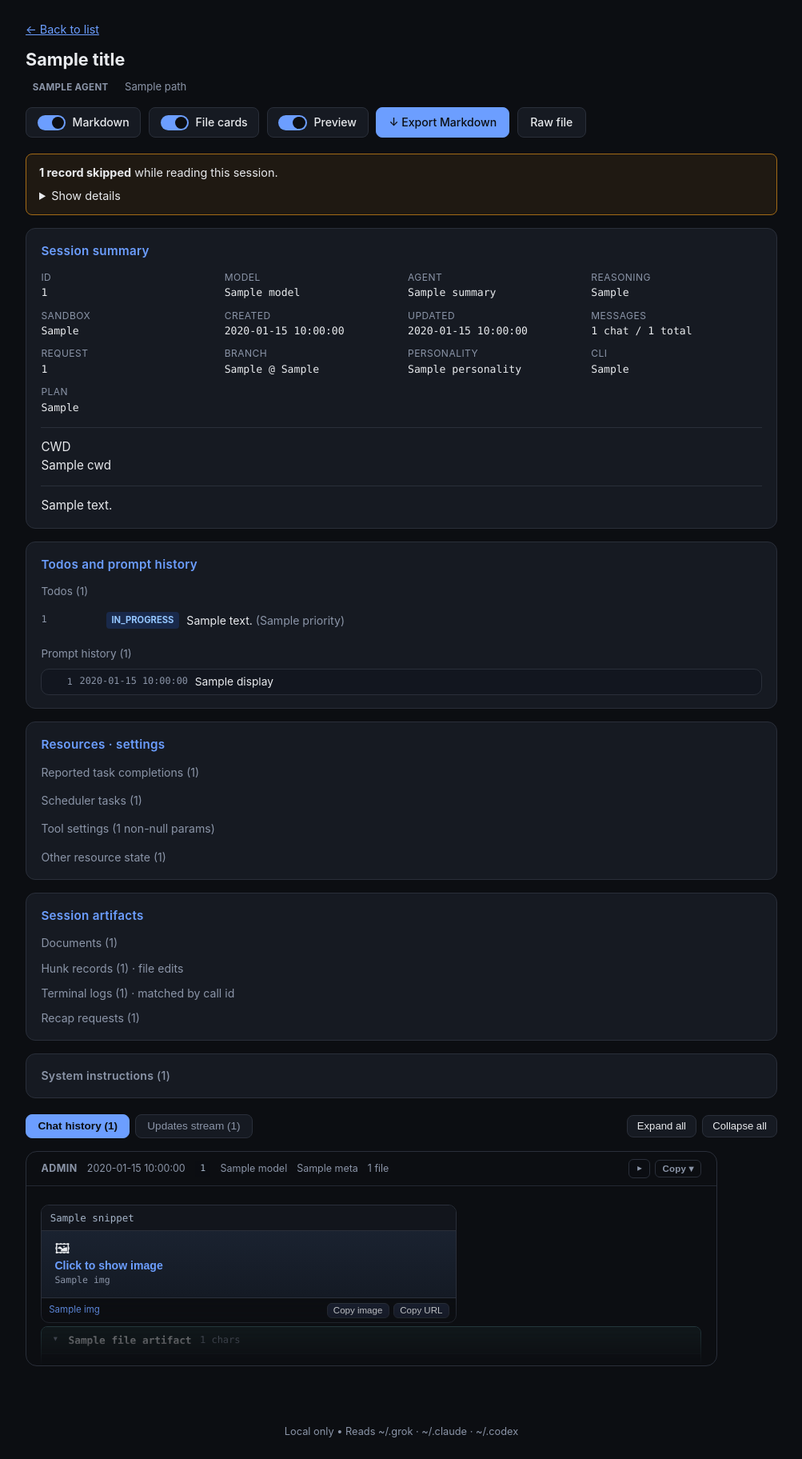
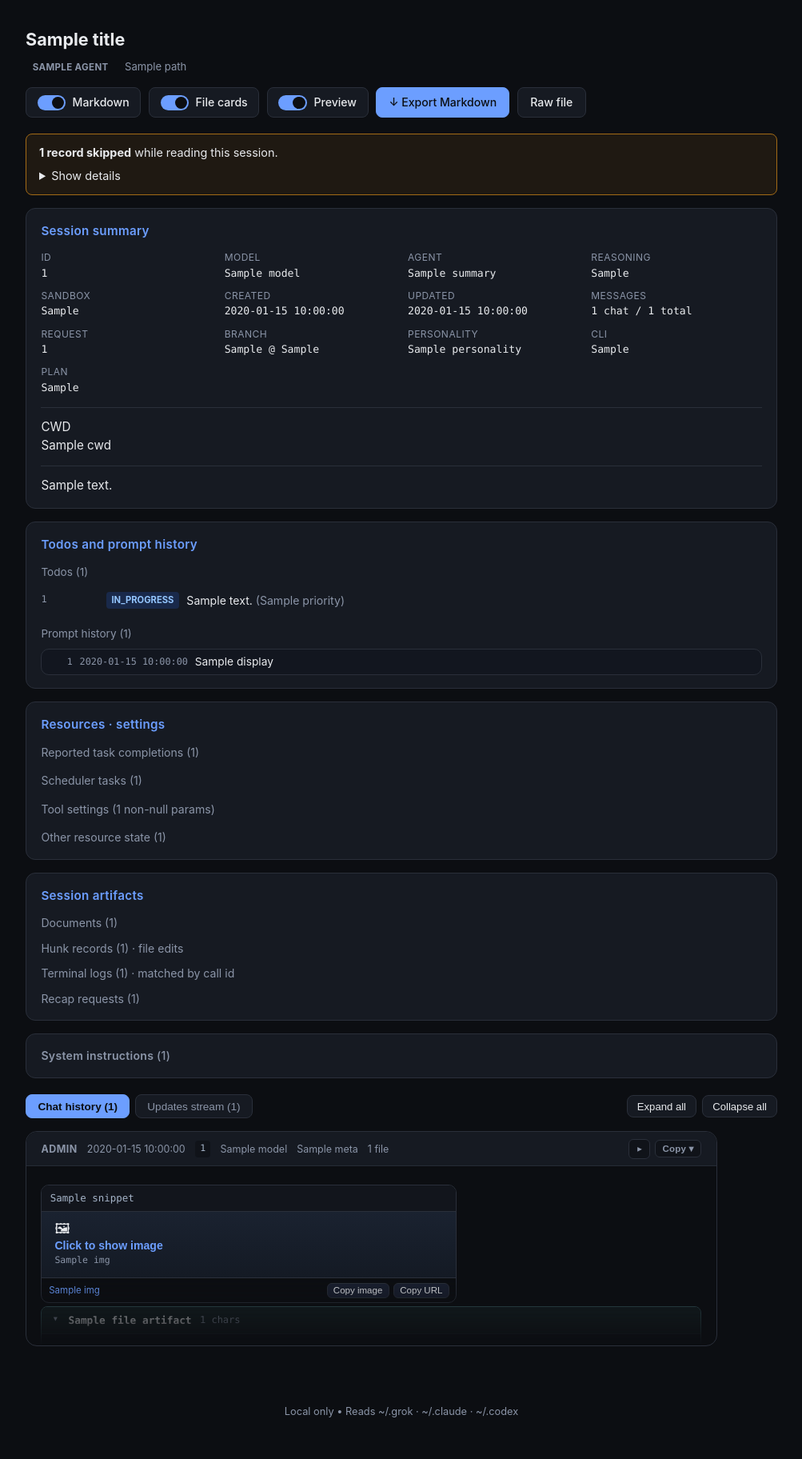
Before and after one commit to n3rdyguy/agent-session-viewer, a Flask app: template agent_session_viewer/templates/view.html in a window 1280 px wide. Shown: the part 60-1884 px from the top of the page at 80% size, without its empty margins (138-1141 px from the left). After the commit the page ends 1832 px from the top, so only its background shows below. Run offline with Flask 3, Linux system fonts and the light colour scheme; the template is opened without the code that fills it: most values are stand-ins (such as "Sample title", 1, 10 or a date in 2020); some libraries are stand-ins or nearby versions.

Commit message:
Polish sticky bubble headers and remove back link
Flush headers under the site bar, seal corner peek-through when stuck, drop the redundant Back to list link, and document WSL host binding on Windows 10.

```diff
--- a/agent_session_viewer/static/app.css
+++ b/agent_session_viewer/static/app.css
@@ -15,9 +15,10 @@
       --reason-bg: #1a1a2e;
       --reason-border: #3d3d6b;
       --system-bg: #1a1d24;
-      /* Sticky site header height (+ gap). Used for nested sticky bubble headers
-         and for scroll-into-view offsets (prompt-history deep links). */
-      --sticky-site-header-offset: 3.35rem;
+      /* Sticky site header height (flush, no gap). Used for nested sticky bubble
+         headers and for scroll-into-view offsets (prompt-history deep links).
+         JS overwrites this from the measured header height on load/resize. */
+      --sticky-site-header-offset: 3.1rem;
     }
     * { box-sizing: border-box; }
     body {
@@ -463,30 +464,40 @@
 
     .chat { display: flex; flex-direction: column; gap: 1.1rem; }
     .bubble {
-      max-width: 92%; padding: 0; border-radius: 14px;
+      --bubble-radius: 14px;
+      --bubble-header-bg: var(--card);
+      max-width: 92%; padding: 0; border-radius: var(--bubble-radius);
       border: 1px solid var(--border); position: relative;
       /* Do not set overflow:hidden/clip - it breaks position:sticky headers */
     }
     .bubble-body { padding: 0.75rem 1.15rem 0.9rem; }
-    .bubble.user { align-self: flex-end; background: var(--user-bg); border-bottom-right-radius: 4px; }
+    .bubble.user {
+      align-self: flex-end; background: var(--user-bg); --bubble-header-bg: var(--user-bg);
+      border-bottom-right-radius: 4px;
+    }
     .bubble.assistant, .bubble.agent_message {
-      align-self: flex-start; background: var(--assistant-bg); border-bottom-left-radius: 4px;
+      align-self: flex-start; background: var(--assistant-bg); --bubble-header-bg: var(--assistant-bg);
+      border-bottom-left-radius: 4px;
     }
     .bubble.reasoning {
       align-self: stretch; max-width: 100%; background: var(--reason-bg);
-      border-color: var(--reason-border); border-radius: 10px;
+      --bubble-header-bg: var(--reason-bg); --bubble-radius: 10px;
+      border-color: var(--reason-border); border-radius: var(--bubble-radius);
     }
     .bubble.system, .bubble.system_reminder {
       align-self: stretch; max-width: 100%; background: var(--system-bg);
-      border-radius: 10px; font-size: 0.85rem; opacity: 0.92;
+      --bubble-header-bg: var(--system-bg); --bubble-radius: 10px;
+      border-radius: var(--bubble-radius); font-size: 0.85rem; opacity: 0.92;
     }
     .bubble.tool_call, .bubble.event {
       align-self: stretch; max-width: 100%; background: var(--tool-bg);
-      border-color: var(--tool-border); border-radius: 10px; font-size: 0.88rem;
+      --bubble-header-bg: var(--tool-bg); --bubble-radius: 10px;
+      border-color: var(--tool-border); border-radius: var(--bubble-radius); font-size: 0.88rem;
     }
     .bubble.tool_result {
       align-self: stretch; max-width: 100%; background: var(--tool-result-bg);
-      border-color: var(--tool-result-border); border-radius: 10px; font-size: 0.88rem;
+      --bubble-header-bg: var(--tool-result-bg); --bubble-radius: 10px;
+      border-color: var(--tool-result-border); border-radius: var(--bubble-radius); font-size: 0.88rem;
     }
     /* tool_result starts collapsed; body preview vs full controlled by Preview toggle */
     .bubble[data-body-collapsed="true"] > .bubble-body {
@@ -525,8 +536,21 @@
       top: var(--sticky-site-header-offset);
       z-index: 8;
       padding: 0.55rem 1.15rem;
+      background: var(--bubble-header-bg);
+      /* Match the card’s top radius at rest so corners aren’t square inside the bubble */
+      border-top-left-radius: var(--bubble-radius, 14px);
+      border-top-right-radius: var(--bubble-radius, 14px);
       border-bottom: 1px solid rgba(42, 47, 58, 0.85);
       box-shadow: 0 1px 0 rgba(0,0,0,0.15);
+    }
+    /* When stuck under the site header: square top edges + opaque seal above so
+       scrolled content can’t peek through the rounded-corner wedges. */
+    .bubble-header.is-stuck {
+      border-top-left-radius: 0;
+      border-top-right-radius: 0;
+      box-shadow:
+        0 -12px 0 0 var(--bubble-header-bg),
+        0 1px 0 rgba(0,0,0,0.15);
     }
     .bubble-header-main {
       display: flex; gap: 0.75rem; align-items: center; flex-wrap: wrap; min-width: 0;
@@ -534,12 +558,6 @@
     .bubble-header-actions {
       display: flex; align-items: center; gap: 0.35rem; margin-left: auto; flex-shrink: 0;
     }
-    .bubble.user .bubble-header { background: var(--user-bg); }
-    .bubble.assistant .bubble-header, .bubble.agent_message .bubble-header { background: var(--assistant-bg); }
-    .bubble.reasoning .bubble-header { background: var(--reason-bg); }
-    .bubble.system .bubble-header, .bubble.system_reminder .bubble-header { background: var(--system-bg); }
-    .bubble.tool_call .bubble-header, .bubble.event .bubble-header { background: var(--tool-bg); }
-    .bubble.tool_result .bubble-header { background: var(--tool-result-bg); }
     .bubble-header .role { font-weight: 700; text-transform: uppercase; letter-spacing: 0.04em; }
     .bubble-header .msgid {
       font-family: ui-monospace, Menlo, Consolas, monospace; font-size: 0.72rem;
--- a/agent_session_viewer/static/app.js
+++ b/agent_session_viewer/static/app.js
@@ -19,16 +19,45 @@
   });
 
   // Keep scroll-margin / sticky bubble headers in sync with the real header height
-  // (wrap on narrow viewports can grow it beyond the CSS default).
+  // (wrap on narrow viewports can grow it beyond the CSS default). Stick flush
+  // under the site bar — no extra gap (content would show through otherwise).
+  function stickySiteHeaderOffsetPx() {
+    const raw = getComputedStyle(document.documentElement)
+      .getPropertyValue('--sticky-site-header-offset').trim();
+    const px = parseFloat(raw);
+    return Number.isFinite(px) ? px : 0;
+  }
+
   function syncStickyHeaderOffset() {
     const header = document.querySelector('body > header');
     if (!header) return;
-    const gap = 8; // small breathing room below the bar
-    const px = Math.ceil(header.getBoundingClientRect().height) + gap;
+    const px = Math.ceil(header.getBoundingClientRect().height);
     document.documentElement.style.setProperty('--sticky-site-header-offset', px + 'px');
+    updateStuckBubbleHeaders();
   }
+
+  // Toggle .is-stuck so sticky bubble headers can square off under the site bar
+  // and seal corner peeks (rounded radius would otherwise show scrolled content).
+  function updateStuckBubbleHeaders() {
+    const top = stickySiteHeaderOffsetPx();
+    document.querySelectorAll('.bubble-header').forEach(function(h) {
+      const bubble = h.closest('.bubble');
+      if (!bubble) {
+        h.classList.remove('is-stuck');
+        return;
+      }
+      const hr = h.getBoundingClientRect();
+      const br = bubble.getBoundingClientRect();
+      // Pinned when the header is at the sticky offset and the bubble still
+      // extends below it (otherwise the header is scrolling away with the card).
+      const stuck = hr.top <= top + 1 && br.bottom > hr.bottom + 1;
+      h.classList.toggle('is-stuck', stuck);
+    });
+  }
+
   syncStickyHeaderOffset();
   window.addEventListener('resize', syncStickyHeaderOffset);
+  window.addEventListener('scroll', updateStuckBubbleHeaders, { passive: true });
 
   // Prompt-history links deep-link into chat bubbles (id="turn-N").
   function jumpToTurnAnchor(anchorId) {
--- a/agent_session_viewer/templates/view.html
+++ b/agent_session_viewer/templates/view.html
@@ -4,7 +4,6 @@
 {% block content %}
 
 <div class="view-header">
-  <a href="{{ url_for('index', agent=agent) }}" style="color:var(--accent); font-size:0.9rem;">← Back to list</a>
   <h2 class="view-title" title="{{ title }}">
     {% if summary and summary.aborted %}<span class="badge aborted">aborted</span>{% endif %}
     <span class="view-title-text">{{ title }}</span>
```
Also changed, not shown: README.md.
